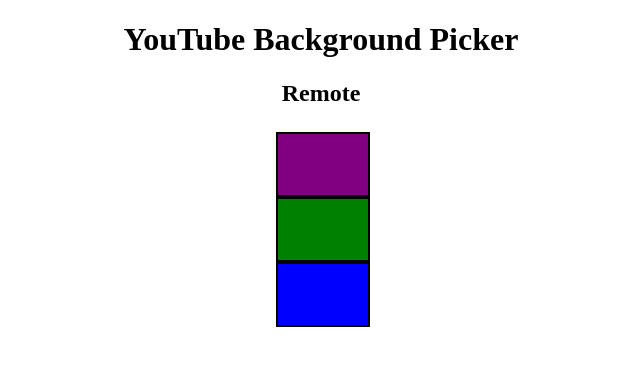
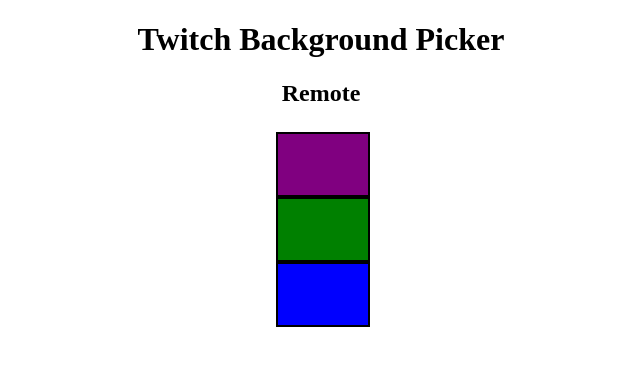
Before and after one commit to wewjr82/backgroundcolorpicker, a plain HTML site: page index.html in a window 1280 px wide. Shown: the whole page, without its empty margins (319-959 px from the left). Drawn offline with Linux system fonts and the light colour scheme.

Commit message:
Update index.html

```diff
--- a/index.html
+++ b/index.html
@@ -9,7 +9,7 @@
     <title>YouTube Background Picker</title>
   </head>
   <body>
-    <h1>YouTube Background Picker</h1>
+    <h1>Twitch Background Picker</h1>
 
     <h2>Remote</h2>
     <ul>
```
